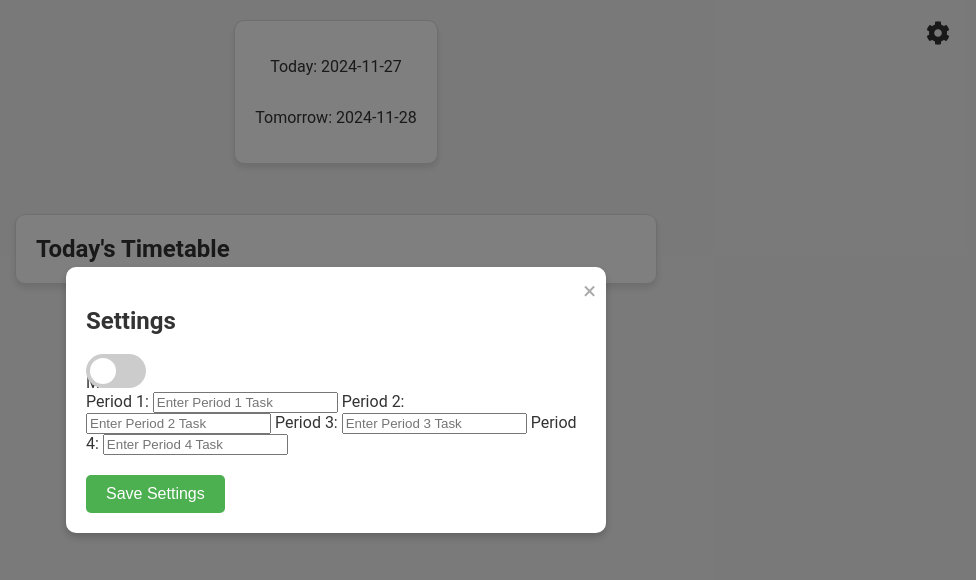
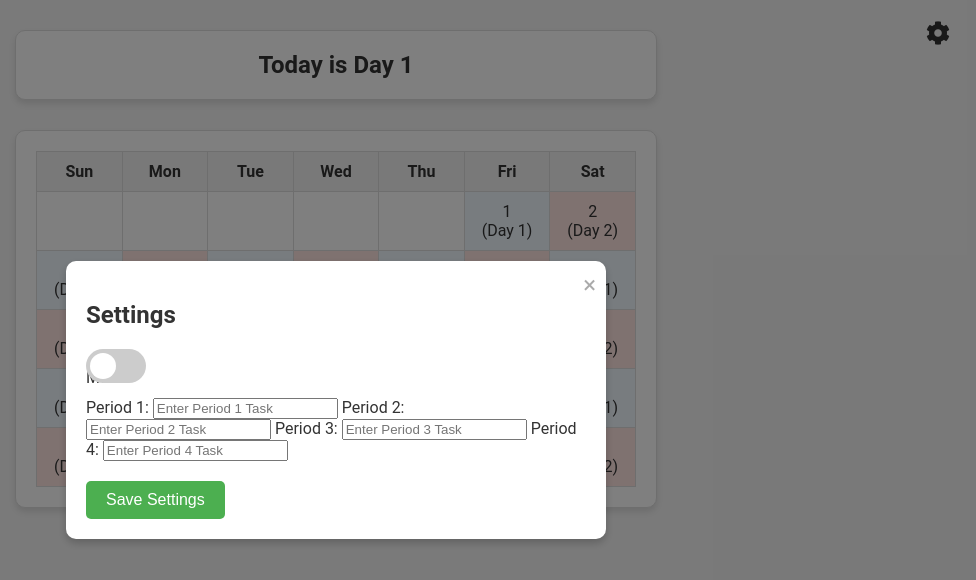
Before and after one commit to HassanSattar3/Better-Tdsb-Connect-App, a plain HTML site: page index.html in a window 1280 px wide. Shown: the whole page, without its empty margins (304-1280 px from the left). Drawn offline with Linux system fonts and the light colour scheme.

Commit message:
feat: Update timetable app to fix calendar display and title issues
- Added functionality to correctly adjust the date display by adding 1 to the date for accurate title representation
- Fixed the date alignment in the calendar to ensure the dates match the user's clicks
- Enhanced display of the correct month and day format when clicking on calendar dates
- Ensured dark mode compatibility for the entire app, including the calendar
- Updated event listeners for the settings popup and calendar date clicks
- Refactored functions to improve code readability and maintainability

```diff
--- a/app.js
+++ b/app.js
@@ -1,8 +1,9 @@
 document.addEventListener("DOMContentLoaded", () => {
-  displayDates();
-  loadTimetable();
+  const today = new Date();
+  const formattedToday = formatDate(today);
+  loadTimetableForToday(formattedToday);
+  generateCalendar();
 
-  // Settings button
   const settingsBtn = document.getElementById("settings-btn");
   const settingsPopup = document.getElementById("settings-popup");
   const closeBtn = document.querySelector(".close-btn");
@@ -31,6 +32,7 @@ document.addEventListener("DOMContentLoaded", () => {
       document.body.classList.remove("dark-mode");
       localStorage.setItem("darkMode", "disabled");
     }
+    generateCalendar(); // Regenerate the calendar to apply the correct styles
   });
 
   saveSettingsBtn.addEventListener("click", () => {
@@ -47,11 +49,10 @@ document.addEventListener("DOMContentLoaded", () => {
     };
 
     localStorage.setItem("timetable", JSON.stringify(timetable));
-    loadTimetable();
+    loadTimetableForToday(formattedToday); // Reload timetable for today
     settingsPopup.style.display = "none";
   });
 
-  // Load settings
   if (localStorage.getItem("darkMode") === "enabled") {
     darkModeToggle.checked = true;
     document.body.classList.add("dark-mode");
@@ -59,63 +60,49 @@ document.addEventListener("DOMContentLoaded", () => {
 });
 
 function formatDate(date) {
-  let month = date.getMonth() + 1; // Months are 0-based
-  let day = date.getDate();
-  let year = date.getFullYear();
+  const month = date.getMonth() + 1;
+  const day = date.getDate();
+  const year = date.getFullYear();
   return `${year}-${month < 10 ? '0' + month : month}-${day < 10 ? '0' + day : day}`;
 }
 
-function checkAndSetDate() {
-  const currentDate = new Date();
-  const storedDate = localStorage.getItem("storedDate");
-
-  if (!storedDate) {
-    const formattedDate = formatDate(currentDate);
-    localStorage.setItem("storedDate", formattedDate);
-    return formattedDate;
-  }
-
-  const storedDateObject = new Date(storedDate);
-  if (currentDate > storedDateObject) {
-    let nextDay = new Date(storedDate);
-    nextDay.setDate(nextDay.getDate() + 1);
-    if (nextDay.getDate() === 1) {
-      nextDay.setMonth(nextDay.getMonth() + 1);
-    }
-
-    localStorage.setItem("storedDate", formatDate(nextDay));
-    return formatDate(nextDay);
-  }
-
-  return storedDate;
+function formatMonthDay(date) {
+  const monthNames = ["January", "February", "March", "April", "May", "June", "July", "August", "September", "October", "November", "December"];
+  const month = date.getMonth();
+  const day = date.getDate();
+  return day === 1 ? `${monthNames[month]}` : `${monthNames[month]} ${day}`;
 }
 
-const today = checkAndSetDate();
+function getDayType(date) {
+  const startDate = new Date(localStorage.getItem("startDate"));
+  const currentDate = new Date(date);
+  const diffTime = Math.abs(currentDate - startDate);
+  const diffDays = Math.floor(diffTime / (1000 * 60 * 60 * 24));
 
-function displayDates() {
-  const todayDate = new Date(today);
-  const tomorrowDate = new Date(todayDate);
-  tomorrowDate.setDate(todayDate.getDate() + 1);
-
-  document.getElementById("today-date").textContent = `Today: ${formatDate(todayDate)}`;
-  document.getElementById("tomorrow-date").textContent = `Tomorrow: ${formatDate(tomorrowDate)}`;
+  return diffDays % 2 === 0 ? 'Day 1' : 'Day 2';
 }
 
-function isOddDay(date) {
-  return date.getDate() % 2 !== 0;
+function displayDayType(date, isToday = true) {
+  const dayType = getDayType(date);
+  const displayDate = formatMonthDay(new Date(date));
+  if (isToday) {
+    document.getElementById("day-indicator").textContent = `Today is ${dayType}`;
+  } else {
+    document.getElementById("day-indicator").textContent = `${displayDate} is ${dayType}`;
+  }
 }
 
-function loadTimetable() {
+function loadTimetable(date) {
   const timetable = JSON.parse(localStorage.getItem("timetable"));
 
   if (timetable) {
     const timetableItems = document.getElementById("timetable-items");
 
-    const todayDate = new Date(today);
+    const dayType = getDayType(date);
     let period3 = timetable.period3;
     let period4 = timetable.period4;
 
-    if (isOddDay(todayDate)) {
+    if (dayType === 'Day 2') {
       [period3, period4] = [period4, period3];
     }
 
@@ -125,16 +112,60 @@ function loadTimetable() {
       <div>Period 3: ${period3}</div>
       <div>Period 4: ${period4}</div>
     `;
+
+    console.log(`Timetable for ${date}: Period 1 - ${timetable.period1}, Period 2 - ${timetable.period2}, Period 3 - ${period3}, Period 4 - ${period4}`);
   }
 }
 
-if ('serviceWorker' in navigator) {
-  window.addEventListener('load', () => {
-    navigator.serviceWorker.register('/sw.js')
-        .then(registration => {
-          console.log('ServiceWorker registration successful with scope: ', registration.scope);
-        }, error => {
-          console.log('ServiceWorker registration failed: ', error);
-        });
+function generateCalendar() {
+  const calendarDiv = document.getElementById("calendar");
+  const currentDate = new Date();
+  const month = currentDate.getMonth();
+  const year = currentDate.getFullYear();
+
+  const monthDays = new Date(year, month + 1, 0).getDate();
+  let calendarHTML = "<table><thead><tr><th>Sun</th><th>Mon</th><th>Tue</th><th>Wed</th><th>Thu</th><th>Fri</th><th>Sat</th></tr></thead><tbody><tr>";
+
+  // Get the day of the week the month starts on
+  const firstDay = new Date(year, month, 1).getDay();
+
+  // Fill in the blank days at the start of the month
+  for (let i = 0; i < firstDay; i++) {
+    calendarHTML += "<td></td>";
+  }
+
+  for (let i = 1; i <= monthDays; i++) {
+    const date = new Date(year, month, i);
+    const dayType = getDayType(formatDate(date));
+    calendarHTML += `<td class="${dayType.toLowerCase().replace(' ', '')}" data-date="${formatDate(date)}">${i}<br>(${dayType})</td>`;
+    if ((i + firstDay) % 7 === 0) {
+      calendarHTML += "</tr><tr>";
+    }
+  }
+  calendarHTML += "</tr></tbody></table>";
+
+  calendarDiv.innerHTML = calendarHTML;
+
+  // Add click event listeners to calendar days
+  document.querySelectorAll(".calendar-container td").forEach(day => {
+    day.addEventListener("click", () => {
+      const date = day.getAttribute("data-date");
+      displayTimetableForDate(date);
+    });
   });
 }
+
+function loadTimetableForToday(date) {
+  displayDayType(date, true); // Display "Today is"
+  loadTimetable(date); // Load the timetable for today
+}
+
+function displayTimetableForDate(date) {
+  const dayType = getDayType(new Date(date));
+  const displayDate = new Date(date);
+  displayDate.setDate(displayDate.getDate() + 1); // Add 1 to the date for title
+
+  document.getElementById("day-indicator").textContent = `${formatMonthDay(displayDate)} is ${dayType}`;
+
+  loadTimetable(date); // Load the timetable for the selected date
+}
--- a/index.html
+++ b/index.html
@@ -7,11 +7,6 @@
   <link rel="stylesheet" href="styles.css">
 </head>
 <body>
-<!-- Date and Time display -->
-<div id="date-display">
-  <p id="today-date"></p>
-  <p id="tomorrow-date"></p>
-</div>
 
 <!-- Settings Button -->
 <button id="settings-btn" class="icon-btn">
@@ -43,9 +38,12 @@
 
 <!-- Timetable Display -->
 <div id="timetable">
-  <h2>Today's Timetable</h2>
+  <h2 id="day-indicator"></h2>
   <div id="timetable-items"></div>
 </div>
+
+<!-- Calendar Display -->
+<div id="calendar" class="calendar-container"></div>
 
 <!-- Include the JavaScript file -->
 <script src="app.js"></script>
--- a/styles.css
+++ b/styles.css
@@ -4,18 +4,6 @@ body {
   color: #333;
   margin: 0;
   padding: 0;
-  display: flex;
-  flex-direction: column;
-  align-items: center;
-}
-
-#date-display {
-  margin: 20px;
-  padding: 20px;
-  background-color: #fff;
-  border: 1px solid #ddd;
-  border-radius: 10px;
-  box-shadow: 0 4px 6px rgba(0, 0, 0, 0.1);
   display: flex;
   flex-direction: column;
   align-items: center;
@@ -40,6 +28,7 @@ body {
 }
 
 .popup {
+  display: none;
   position: fixed;
   z-index: 1;
   left: 0;
@@ -81,6 +70,7 @@ body {
   display: inline-block;
   width: 60px;
   height: 34px;
+  margin-bottom: 15px; /* Adjust this value to move the toggle up or down */
 }
 
 .switch input {
@@ -149,6 +139,7 @@ input:checked + .slider:before {
 
 #timetable h2 {
   margin: 0;
+  text-align: center;
 }
 
 #timetable-items {
@@ -162,7 +153,7 @@ body.dark-mode {
   color: #e0e0e0;
 }
 
-body.dark-mode #date-display, body.dark-mode #timetable {
+body.dark-mode #date-display, body.dark-mode #timetable, body.dark-mode #calendar {
   background-color: #333;
   color: #e0e0e0;
   border-color: #444;
@@ -188,3 +179,75 @@ body.dark-mode .primary-btn {
 body.dark-mode .primary-btn:hover {
   background-color: #2E7D32;
 }
+
+.calendar-container {
+  margin-top: 30px;
+  padding: 20px;
+  background-color: #fff;
+  border: 1px solid #ddd;
+  border-radius: 10px;
+  box-shadow: 0 4px 6px rgba(0, 0, 0, 0.1);
+  width: 80%;
+  max-width: 600px;
+}
+
+.calendar-container table {
+  width: 100%;
+  border-collapse: collapse;
+}
+
+.calendar-container th, .calendar-container td {
+  border: 1px solid #ddd;
+  padding: 10px;
+  text-align: center;
+  cursor: pointer;
+}
+
+.calendar-container th {
+  background-color: #f2f2f2;
+}
+
+.calendar-container td.day1 {
+  background-color: #f0f8ff;
+}
+
+.calendar-container td.day2 {
+  background-color: #ffe4e1;
+}
+
+.calendar-container td:hover {
+  background-color: #ddd;
+}
+
+body.dark-mode .calendar-container {
+  background-color: #333;
+  border-color: #444;
+}
+
+body.dark-mode .calendar-container th {
+  background-color: #555;
+}
+
+body.dark-mode .calendar-container td {
+  border-color: #444;
+}
+
+body.dark-mode .calendar-container td.day1 {
+  background-color: #455a64;
+}
+
+body.dark-mode .calendar-container td.day2 {
+  background-color: #78909c;
+}
+
+#calendar-detail {
+  margin-top: 20px;
+  padding: 10px;
+  background-color: #fff;
+  border: 1px solid #ddd;
+  border-radius: 10px;
+  box-shadow: 0 4px 6px rgba(0, 0, 0, 0.1);
+  width: 80%;
+  max-width: 600px;
+  display: none; /* Hidden by default */
+}
```
